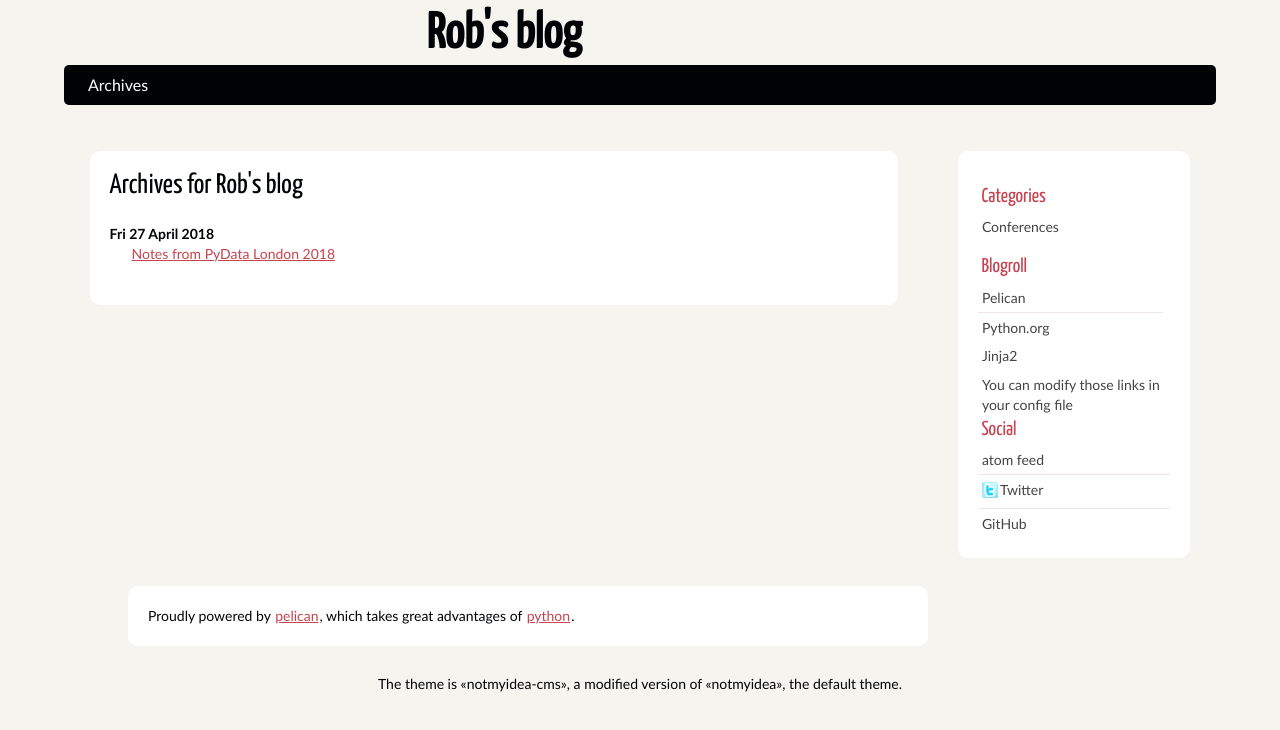
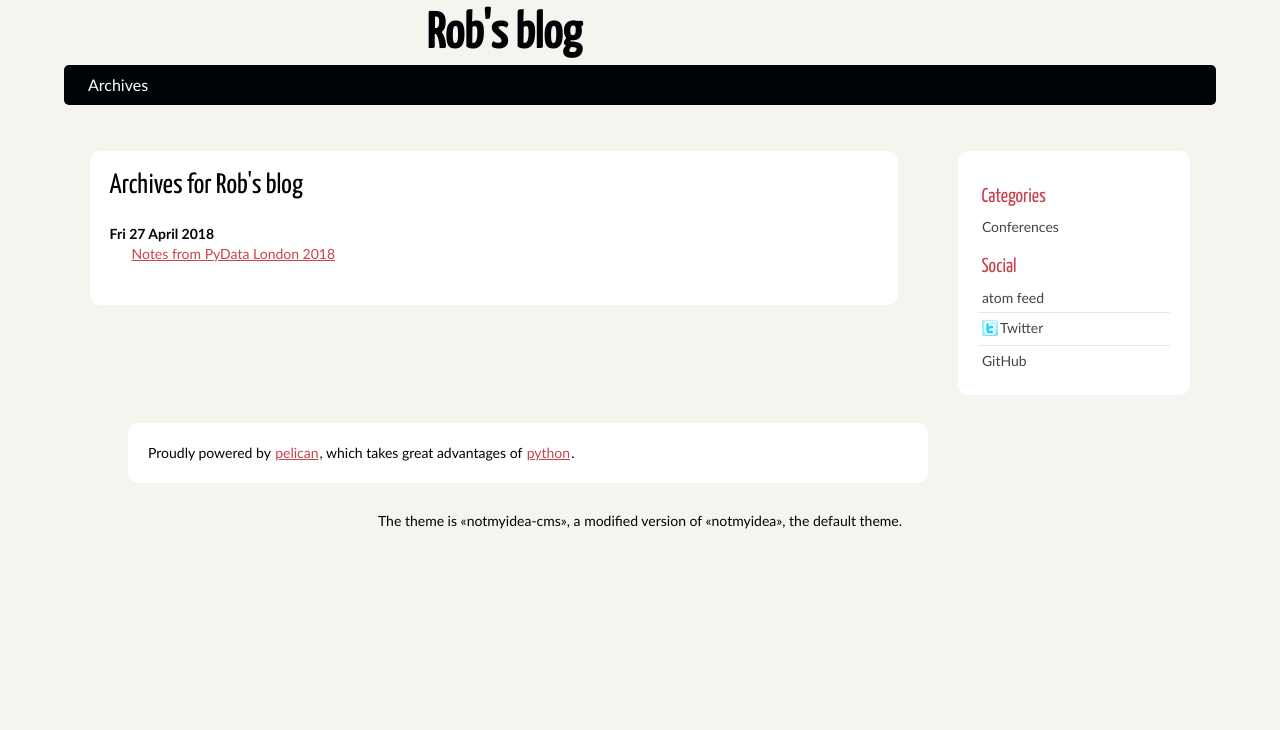
Before and after one commit to robbie-sp/robbie-sp.github.io, a plain HTML site: page archives/index.html in a window 1280 px wide. Drawn offline with Linux system fonts and the light colour scheme.

Commit message:
remove blogroll

```diff
--- a/archives/index.html
+++ b/archives/index.html
@@ -43,19 +43,10 @@
                            <li ><a href="/category/conferences.html">Conferences</a></li>
                         </ul>
                 </div>
-                <div class="widget blogroll">
-                        <h2>Blogroll</h2>
-                        <ul>
-                            <li><a href="http://getpelican.com/">Pelican</a></li>
-                            <li><a href="http://python.org/">Python.org</a></li>
-                            <li><a href="http://jinja.pocoo.org/">Jinja2</a></li>
-                            <li><a href="#">You can modify those links in your config file</a></li>
-                        </ul>
-                </div><!-- /.blogroll -->
                 <div class="widget social">
                         <h2>Social</h2>
                         <ul>
-                            <li><a href="/None" rel="alternate">atom feed</a></li>
+                            <li><a href="/False" rel="alternate">atom feed</a></li>
 
                             <li><a href="https://twitter.com/robbie_sp">Twitter</a></li>
                             <li><a href="https://github.com/robbie-sp">GitHub</a></li>
```
Also changed, not shown: author/rob-spaul.html (+1 -10 lines), categories/index.html (+1 -10 lines), category/conferences.html (+1 -10 lines), index.html (+1 -10 lines), notes-from-pydata-london-2018.html (+1 -10 lines).
